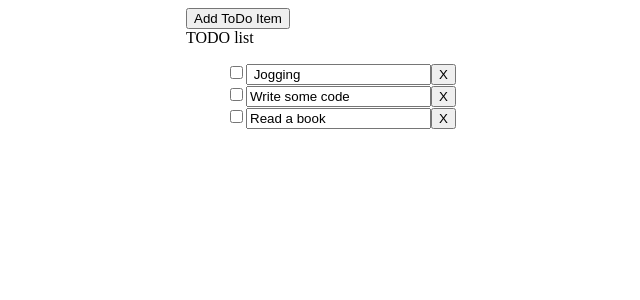
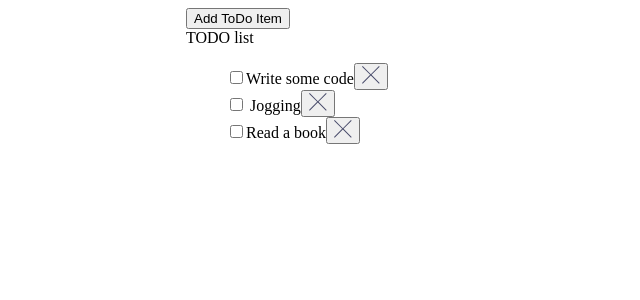
Before and after one commit to DaranDachte/ToDoList, a React (Vite) app: page / in a window 1280 px wide. Shown: the top 300 px of the page, without its empty margins (62-702 px from the left). Built offline with nearby package versions, Linux system fonts and the light colour scheme.

Commit message:
updateItem was created

```diff
--- a/src/Components/Container/Container.tsx
+++ b/src/Components/Container/Container.tsx
@@ -21,11 +21,21 @@ const Container = () => {
     setItems(items.filter((item) => item.id !== id));
   };
 
+  const updateItem = (id: string) => {
+    const filteredItem = items.filter((item) => item.id === id); // массив элементов туду айтем
+    // с как минимум одним элементом
+    const updatedItem = filteredItem.map((filteredItem) => ({
+      ...filteredItem,
+      done: !filteredItem.done,
+    }));
+    setItems(items.filter((item) => item.id !== id).concat(updatedItem));
+  };
+
   return (
     <div className={style.container}>
       <div>
         <Button onClick={() => addItem()} />
-        <List items={items} deleteItem={deleteItem} />
+        <List items={items} deleteItem={deleteItem} updateItem={updateItem} />
       </div>
     </div>
   );
--- a/src/Components/List/List.tsx
+++ b/src/Components/List/List.tsx
@@ -6,22 +6,29 @@ import { makeid } from "../../Helpers/makeId";
 interface ListProps {
   items: ToDoItem[];
   deleteItem: (id: string) => void;
+  updateItem: (id: string) => void;
 }
 
 const List = (props: ListProps) => {
-  const { items, deleteItem } = props;
+  const { items, deleteItem, updateItem } = props;
 
+  //console.log(items);
+  //console.log(items.sort((a, b) => a.id.localeCompare(b.id)));
   return (
     <>
       <div> TODO list </div>
       <div>
         <ul>
-          {items.map((item) => (
-            <Row key={makeid(8)} {...item} deleteItem={deleteItem} />
-
-            // Row  key = item.name  name=name done=done (раскрытый item)
-            // Row key=item.name  item=item
-          ))}
+          {items
+            .sort((a, b) => a.id.localeCompare(b.id))
+            .map((item) => (
+              <Row
+                key={makeid(8)}
+                {...item}
+                deleteItem={deleteItem}
+                updateItem={updateItem}
+              />
+            ))}
         </ul>
       </div>
     </>
--- a/src/Components/List/Row/Row.tsx
+++ b/src/Components/List/Row/Row.tsx
@@ -1,10 +1,12 @@
 import style from "./style.module.scss";
 import { ToDoItem } from "../../Container/Container";
+import { ReactComponent as X } from "../../../assets/img/Xsigne.svg";
 
 interface RowProps {
   done: boolean;
   name: string;
   deleteItem: (id: string) => void;
+  updateItem: (id: string) => void;
   id: string;
 }
 
@@ -12,6 +14,7 @@ const Row: React.FunctionComponent<RowProps> = ({
   done,
   name,
   deleteItem,
+  updateItem,
   id,
 }) => {
   // const Row: React.FunctionComponent<ToDoItem> = ({ item: {done, name} }) => {
@@ -19,10 +22,16 @@ const Row: React.FunctionComponent<RowProps> = ({
     <div className={style.row}>
       <li>
         <label>
-          <input defaultChecked={done} type="checkbox"></input>
+          <input
+            onChange={() => updateItem(id)}
+            defaultChecked={done}
+            type="checkbox"
+          ></input>
         </label>
-        <input defaultValue={name} type="text"></input>
-        <button onClick={() => deleteItem(id)}>X</button>
+        <span>{name}</span>
+        <button onClick={() => deleteItem(id)}>
+          <X />
+        </button>
       </li>
     </div>
   );
--- a/src/models/todoItem.ts
+++ b/src/models/todoItem.ts
@@ -3,3 +3,5 @@ export type ToDoItem = {
   name: string;
   id: string;
 };
+
+export type ToDoItems = ToDoItem[];
```
Also changed, not shown: src/assets/img/Xsigne.svg (added).
